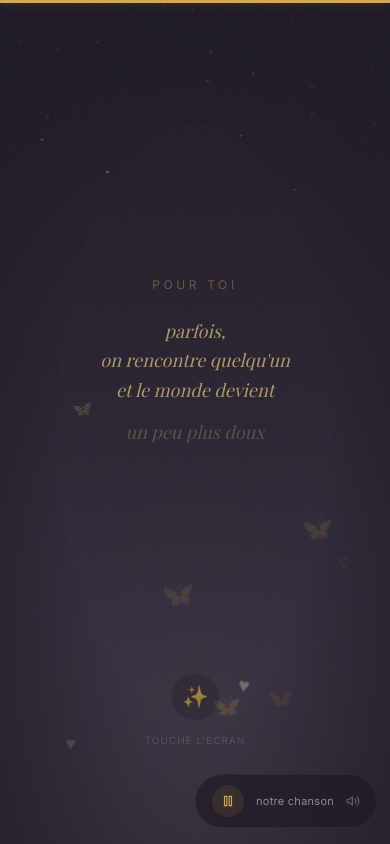
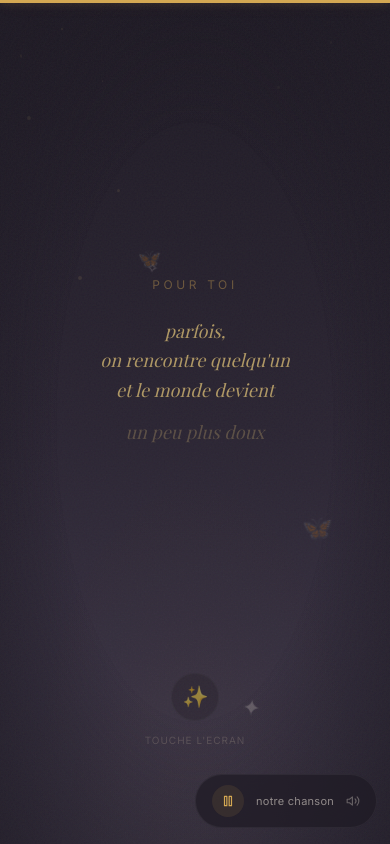
Before and after one commit to MattiaPARRINELLO/Youna-Anniv, a React (Vite) app: page / in a window 390 px wide. Built offline with nearby package versions, Linux system fonts and the light colour scheme; a web font is replaced by a local one.

Commit message:
feat: mobile-first optimization — touch tilt, reduced particle counts, mobile-aware performance

```diff
--- a/src/components/ending/EndingScene.tsx
+++ b/src/components/ending/EndingScene.tsx
@@ -95,7 +95,7 @@ export function EndingScene() {
           </motion.div>
         )}
       </AnimatePresence>
-      <FloatingElements type="heart" count={6} />
+      <FloatingElements type="heart" countDesktop={6} countMobile={3} />
     </SectionWrapper>
   );
 }
--- a/src/components/intro/IntroScene.tsx
+++ b/src/components/intro/IntroScene.tsx
@@ -38,8 +38,8 @@ export function IntroScene({ onComplete }: IntroSceneProps) {
       onClick={handleInteraction}
     >
       <div className="absolute inset-0 vignette z-10 pointer-events-none" />
-      <ReactiveParticles count={50} />
-      <FloatingElements type="mixed" count={4} />
+      <ReactiveParticles countDesktop={50} countMobile={20} />
+      <FloatingElements type="mixed" countDesktop={4} countMobile={2} />
 
       <motion.p
         className="text-gold/40 text-xs tracking-[0.3em] uppercase mb-6 font-body"
--- a/src/components/openwhen/OpenWhenHub.tsx
+++ b/src/components/openwhen/OpenWhenHub.tsx
@@ -40,7 +40,7 @@ export function OpenWhenHub() {
           />
         )}
       </AnimatePresence>
-      <FloatingElements type="mixed" count={4} />
+      <FloatingElements type="mixed" countDesktop={4} countMobile={2} />
     </SectionWrapper>
   );
 }
--- a/src/components/polaroid/MemoryGallery.tsx
+++ b/src/components/polaroid/MemoryGallery.tsx
@@ -44,7 +44,7 @@ export function MemoryGallery() {
       </div>
 
       <p className="text-cream-dark/15 text-xs mt-4 font-body">&larr; glisse pour decouvrir &rarr;</p>
-      <FloatingElements type="butterfly" count={5} />
+      <FloatingElements type="butterfly" countDesktop={5} countMobile={2} />
     </SectionWrapper>
   );
 }
--- a/src/components/secrets/EasterEggs.tsx
+++ b/src/components/secrets/EasterEggs.tsx
@@ -47,7 +47,7 @@ export function EasterEggs() {
 
   return (
     <>
-      <FloatingElements type="butterfly" count={3} />
+      <FloatingElements type="butterfly" countDesktop={3} countMobile={1} />
       <motion.button
         className="fixed z-[120] text-2xl opacity-20 hover:opacity-60 transition-opacity cursor-pointer"
         style={{
--- a/src/components/timeline/TimelineSection.tsx
+++ b/src/components/timeline/TimelineSection.tsx
@@ -57,7 +57,7 @@ export function TimelineSection() {
           ...et ce n&apos;est que le debut
         </p>
       </FadeInOnScroll>
-      <FloatingElements type="star" count={4} />
+      <FloatingElements type="star" countDesktop={4} countMobile={2} />
     </SectionWrapper>
   );
 }
--- a/src/components/ui/FloatingElements.tsx
+++ b/src/components/ui/FloatingElements.tsx
@@ -1,9 +1,11 @@
 import { useMemo } from 'react';
 import { motion } from 'framer-motion';
+import { useMediaQuery } from '../../hooks/useMediaQuery';
 
 interface FloatingElementsProps {
   type?: 'butterfly' | 'heart' | 'star' | 'mixed';
-  count?: number;
+  countDesktop?: number;
+  countMobile?: number;
 }
 
 const ELEMENTS = {
@@ -13,7 +15,13 @@ const ELEMENTS = {
   mixed: ['\uD83E\uDD8B', '\u2661', '\u2726', '\u2665', '\u2727', '\uD83D\uDC95', '\u22C6'],
 };
 
-export function FloatingElements({ type = 'mixed', count = 5 }: FloatingElementsProps) {
+export function FloatingElements({
+  type = 'mixed',
+  countDesktop = 5,
+  countMobile = 3,
+}: FloatingElementsProps) {
+  const isMobile = useMediaQuery('(max-width: 768px)');
+  const count = isMobile ? countMobile : countDesktop;
   const pool = ELEMENTS[type];
 
   const elements = useMemo(
--- a/src/components/ui/ReactiveParticles.tsx
+++ b/src/components/ui/ReactiveParticles.tsx
@@ -1,14 +1,22 @@
 import { useMemo } from 'react';
 import { motion } from 'framer-motion';
 import { useScrollVelocity } from '../../hooks/useScrollVelocity';
+import { useMediaQuery } from '../../hooks/useMediaQuery';
 
 interface ReactiveParticlesProps {
-  count?: number;
+  countDesktop?: number;
+  countMobile?: number;
   color?: string;
 }
 
-export function ReactiveParticles({ count = 40, color = 'bg-gold-light' }: ReactiveParticlesProps) {
+export function ReactiveParticles({
+  countDesktop = 40,
+  countMobile = 15,
+  color = 'bg-gold-light',
+}: ReactiveParticlesProps) {
   const { direction } = useScrollVelocity();
+  const isMobile = useMediaQuery('(max-width: 768px)');
+  const count = isMobile ? countMobile : countDesktop;
 
   const particles = useMemo(
     () =>
--- a/src/components/ui/ScrollProgressBar.tsx
+++ b/src/components/ui/ScrollProgressBar.tsx
@@ -1,13 +1,18 @@
 import { motion, useScroll, useSpring } from 'framer-motion';
+import { useMediaQuery } from '../../hooks/useMediaQuery';
 
 export function ScrollProgressBar() {
   const { scrollYProgress } = useScroll();
   const scaleX = useSpring(scrollYProgress, { stiffness: 100, damping: 30, restDelta: 0.001 });
+  const isMobile = useMediaQuery('(max-width: 768px)');
 
   return (
     <motion.div
-      className="fixed top-0 left-0 right-0 h-[3px] bg-gold z-[200] origin-left"
-      style={{ scaleX, boxShadow: '0 0 8px rgba(212,168,83,0.3), 0 0 20px rgba(212,168,83,0.1)' }}
+      className={`fixed top-0 left-0 right-0 bg-gold z-[200] origin-left ${isMobile ? 'h-[3px]' : 'h-[2px]'}`}
+      style={{
+        scaleX,
+        boxShadow: '0 0 8px rgba(212,168,83,0.3), 0 0 20px rgba(212,168,83,0.1)',
+      }}
     />
   );
 }
--- a/src/components/ui/SectionWrapper.tsx
+++ b/src/components/ui/SectionWrapper.tsx
@@ -1,6 +1,7 @@
 import { useRef, type ReactNode } from 'react';
 import { motion } from 'framer-motion';
 import { useSectionVisibility } from '../../hooks/useSectionVisibility';
+import { useMediaQuery } from '../../hooks/useMediaQuery';
 
 interface SectionWrapperProps {
   children: ReactNode;
@@ -9,6 +10,7 @@ interface SectionWrapperProps {
 }
 
 export function SectionWrapper({ children, className = '', id }: SectionWrapperProps) {
+  const isMobile = useMediaQuery('(max-width: 768px)');
   const ref = useRef<HTMLElement | null>(null);
   const { opacity, scale } = useSectionVisibility(ref as React.RefObject<HTMLElement | null>);
 
@@ -17,7 +19,7 @@ export function SectionWrapper({ children, className = '', id }: SectionWrapperP
       ref={ref}
       id={id}
       className={`relative min-h-screen w-full flex flex-col items-center justify-center overflow-hidden ${className}`}
-      style={{ opacity, scale }}
+      style={isMobile ? undefined : { opacity, scale }}
       transition={{ duration: 0.6, ease: 'easeOut' }}
     >
       {children}
--- a/src/components/ui/TiltCard.tsx
+++ b/src/components/ui/TiltCard.tsx
@@ -1,5 +1,6 @@
 import { useState, useCallback, type ReactNode } from 'react';
 import { motion } from 'framer-motion';
+import { useMediaQuery } from '../../hooks/useMediaQuery';
 
 interface TiltCardProps {
   children: ReactNode;
@@ -8,14 +9,14 @@ interface TiltCardProps {
 }
 
 export function TiltCard({ children, className = '', maxTilt = 5 }: TiltCardProps) {
+  const isMobile = useMediaQuery('(max-width: 768px)');
   const [tilt, setTilt] = useState({ x: 0, y: 0 });
   const [shadow, setShadow] = useState('0 4px 20px rgba(0,0,0,0.2)');
 
-  const handleMouseMove = useCallback(
-    (e: React.MouseEvent<HTMLDivElement>) => {
-      const rect = e.currentTarget.getBoundingClientRect();
-      const x = (e.clientX - rect.left) / rect.width - 0.5;
-      const y = (e.clientY - rect.top) / rect.height - 0.5;
+  const applyTilt = useCallback(
+    (clientX: number, clientY: number, rect: DOMRect) => {
+      const x = (clientX - rect.left) / rect.width - 0.5;
+      const y = (clientY - rect.top) / rect.height - 0.5;
       setTilt({ x: -y * maxTilt, y: x * maxTilt });
       setShadow(
         `${-x * 10}px ${-y * 10}px 30px rgba(0,0,0,0.25), ${x * 10}px ${y * 10}px 20px rgba(212,168,83,0.05)`
@@ -24,10 +25,29 @@ export function TiltCard({ children, className = '', maxTilt = 5 }: TiltCardProp
     [maxTilt]
   );
 
-  const handleMouseLeave = useCallback(() => {
+  const resetTilt = useCallback(() => {
     setTilt({ x: 0, y: 0 });
     setShadow('0 4px 20px rgba(0,0,0,0.2)');
   }, []);
+
+  const handleMouseMove = useCallback(
+    (e: React.MouseEvent<HTMLDivElement>) => {
+      if (isMobile) return;
+      const rect = e.currentTarget.getBoundingClientRect();
+      applyTilt(e.clientX, e.clientY, rect);
+    },
+    [isMobile, applyTilt]
+  );
+
+  const handleTouchMove = useCallback(
+    (e: React.TouchEvent<HTMLDivElement>) => {
+      if (!isMobile) return;
+      const touch = e.touches[0];
+      const rect = e.currentTarget.getBoundingClientRect();
+      applyTilt(touch.clientX, touch.clientY, rect);
+    },
+    [isMobile, applyTilt]
+  );
 
   return (
     <motion.div
@@ -39,7 +59,9 @@ export function TiltCard({ children, className = '', maxTilt = 5 }: TiltCardProp
       animate={{ rotateX: tilt.x, rotateY: tilt.y }}
       transition={{ type: 'spring', stiffness: 200, damping: 20 }}
       onMouseMove={handleMouseMove}
-      onMouseLeave={handleMouseLeave}
+      onMouseLeave={resetTilt}
+      onTouchMove={handleTouchMove}
+      onTouchEnd={resetTilt}
     >
       <div style={{ boxShadow: shadow, borderRadius: 'inherit', transition: 'box-shadow 0.2s ease' }}>
         {children}
```
